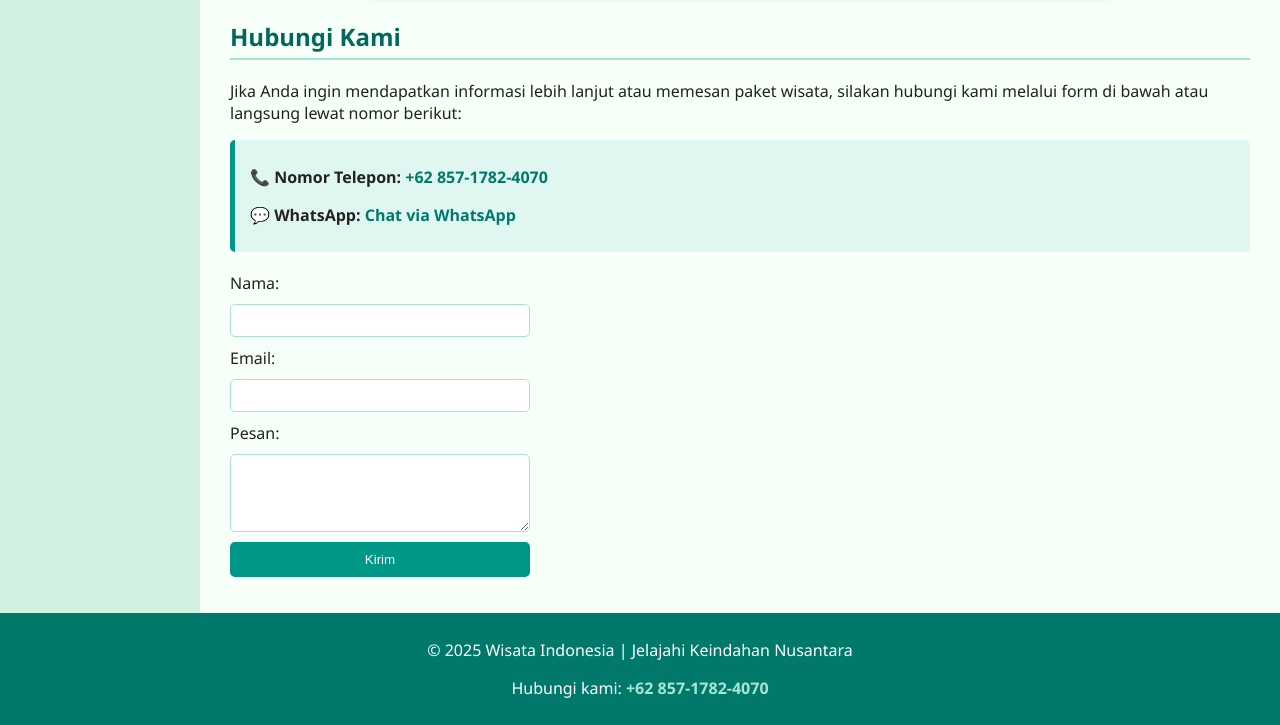
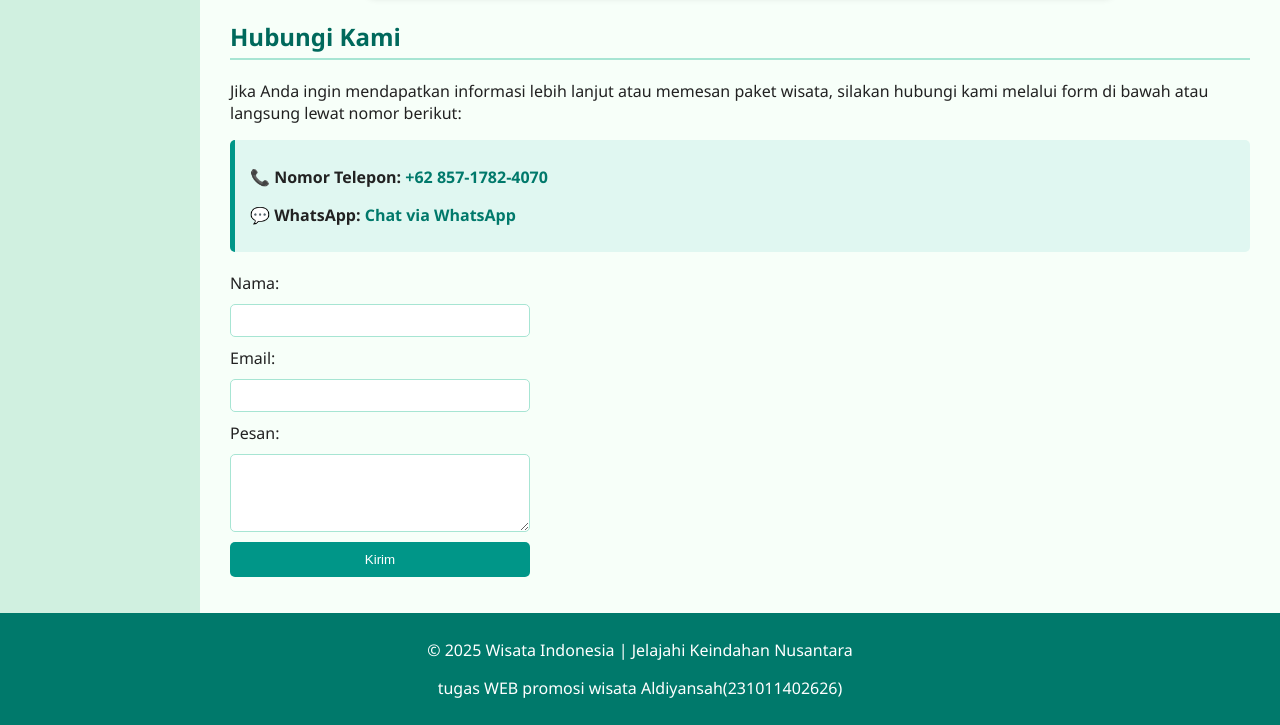
Before and after one commit to tsukasa095/tugaswebpromotion, a plain HTML site: page index.html in a window 1280 px wide. Shown: the part 1357-2082 px from the top of the page. Drawn offline with Linux system fonts and the light colour scheme.

Commit message:
Update index.html

```diff
--- a/index.html
+++ b/index.html
@@ -102,7 +102,7 @@
 
     <footer>
         <p>&copy; 2025 Wisata Indonesia | Jelajahi Keindahan Nusantara</p>
-        <p>Hubungi kami: <a href="tel:+6285717824070" class="footer-phone">+62 857-1782-4070</a></p>
+        <p>tugas WEB promosi wisata Aldiyansah(231011402626)</a></p>
     </footer>
 
     <script src="script.js"></script>
```
